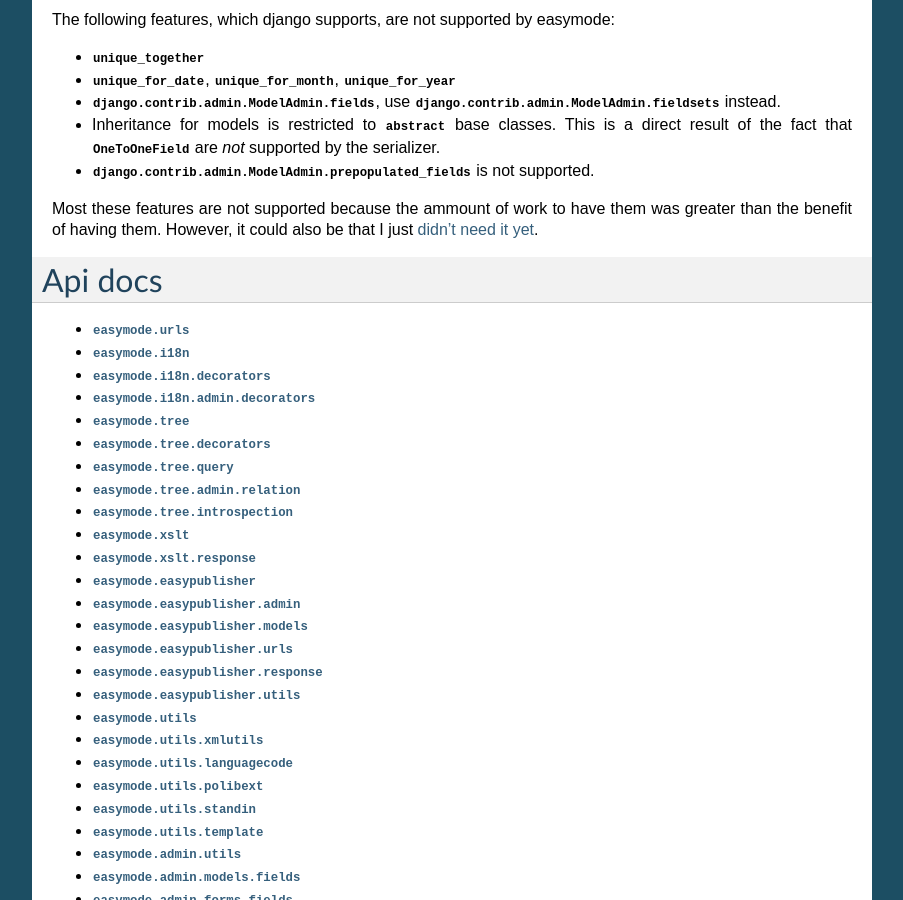
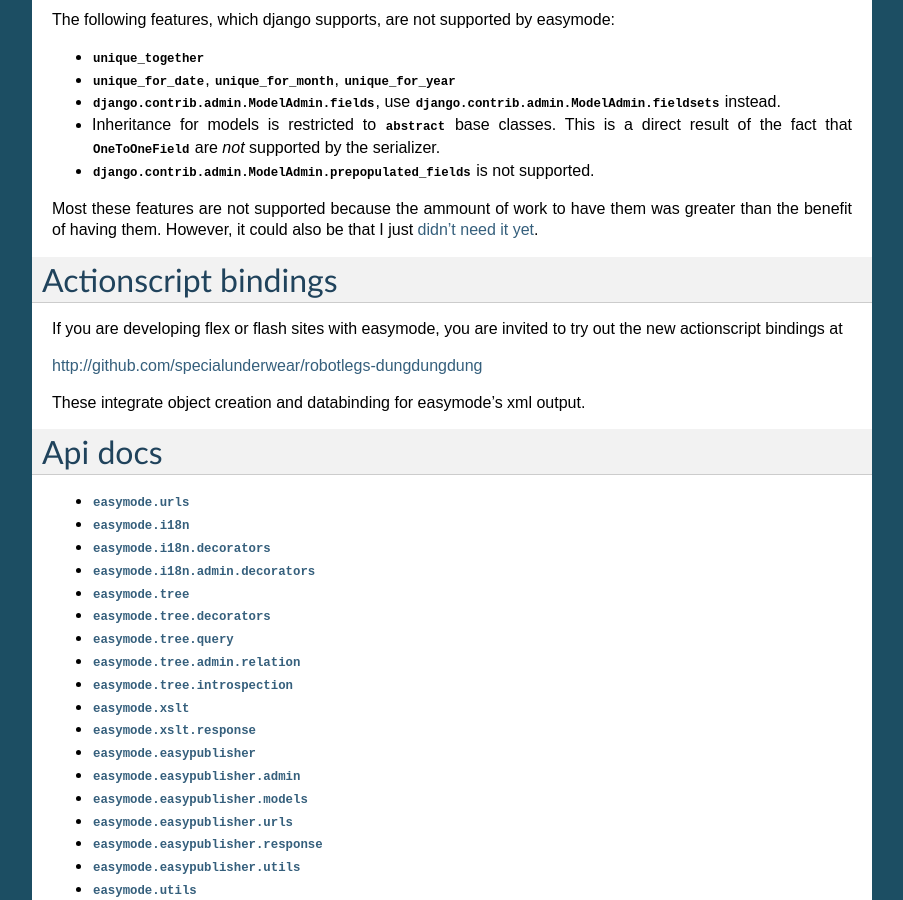
Before and after one commit to specialunderwear/django-easymode, a Sphinx documentation site: the page built from docs/index.rst, in a window 1280 px wide and 900 px high, scrolled down 2375 px. Shown: the whole window, without its empty margins (198-1101 px from the left). Built offline with Sphinx 7.4.7, drawn with Linux system fonts in a browser that asks for light colours; some of the changed text lies outside the part shown.

Commit message:
fixed manifest to include the doc files. Mention actionscript bindings in docs.

```diff
--- a/docs/index.rst
+++ b/docs/index.rst
@@ -90,6 +90,16 @@
 was greater than the benefit of having them. However, it could also be that I
 just `didn't need it yet <http://c2.com/xp/YouArentGonnaNeedIt.html>`_.
 
+Actionscript bindings
+=====================
+
+If you are developing flex or flash sites with easymode, you are invited to try
+out the new actionscript bindings at
+
+http://github.com/specialunderwear/robotlegs-dungdungdung
+
+These integrate object creation and databinding for easymode's xml output.
+
 Api docs
 ========
 
--- a/setup.py
+++ b/setup.py
@@ -53,6 +53,7 @@
     version=version,
     description='Quickly build backends for flash/flex websites with django',
     author='L. van de Kerkhof',
+    author_email='easymode@librelist.com',
     maintainer='L. van de Kerkhof',
     maintainer_email='easymode@librelist.com',
     keywords='adobe flex flash xml xslt',
```
Also changed, not shown: 1 other file.
